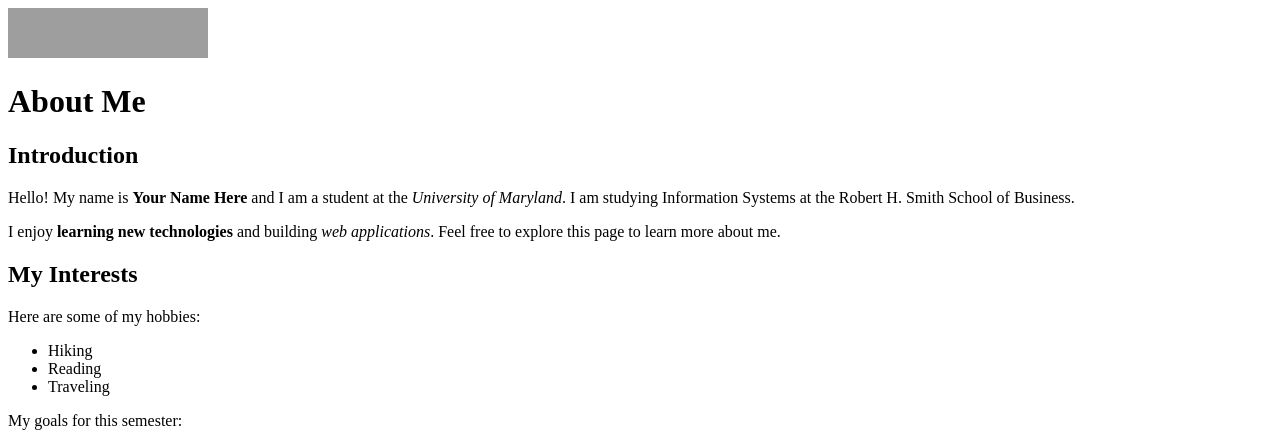
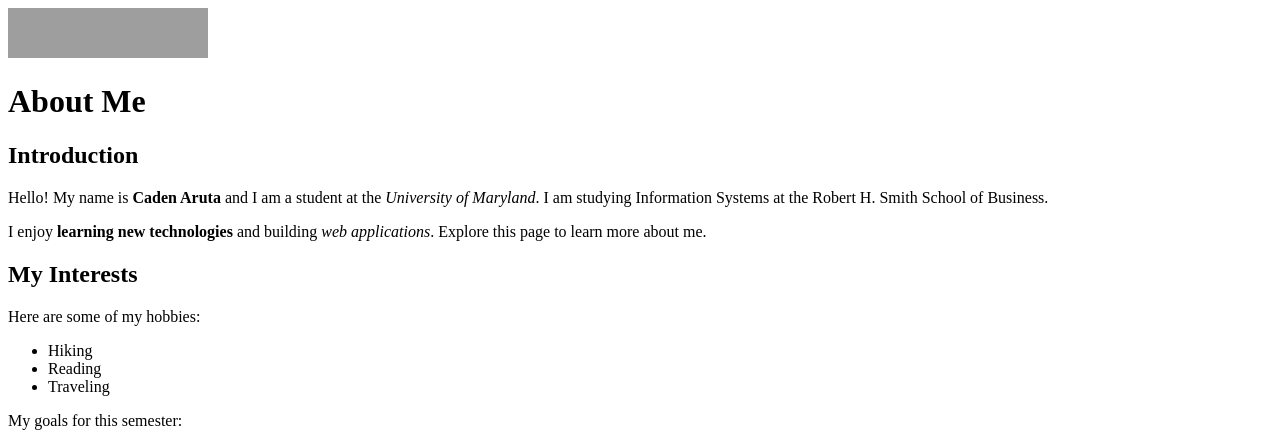
Before and after one commit to caruta10/helloWorld, a Flask app: template templates/about.html in a window 1280 px wide. Shown: the top 440 px of the page. Run offline with Flask 3, Linux system fonts and the light colour scheme; the template is opened without the code that fills it, so the values that code supplies are empty; grey boxes are pictures that could not be loaded.

Commit message:
Added route to app py, small changes to about html

```diff
--- a/app.py
+++ b/app.py
@@ -4,13 +4,17 @@ app = Flask(__name__)
 
 
 @app.route('/')
-def hello_world(): #put application's code here
+def hello_world():
     return "Hello World from Caden! I am adding my first code change!"
 
 @app.route('/hello')
 def hello():
     return render_template("hello.html")
 
+@app.route('/about')
+def about():
+    return render_template("about.html")
+
 
 if __name__ == '__main__':
     app.run()
--- a/templates/about.html
+++ b/templates/about.html
@@ -13,9 +13,9 @@
 
     <!-- Introduction section -->
     <h2>Introduction</h2>
-    <p>Hello! My name is <strong>Your Name Here</strong> and I am a student at the <em>University of Maryland</em>. I am studying Information Systems at the Robert H. Smith School of Business.</p>
+    <p>Hello! My name is <strong>Caden Aruta</strong> and I am a student at the <em>University of Maryland</em>. I am studying Information Systems at the Robert H. Smith School of Business.</p>
 
-    <p>I enjoy <strong>learning new technologies</strong> and building <em>web applications</em>. Feel free to explore this page to learn more about me.</p>
+    <p>I enjoy <strong>learning new technologies</strong> and building <em>web applications</em>. Explore this page to learn more about me.</p>
 
     <!-- Interests section with lists -->
     <h2>My Interests</h2>
```
